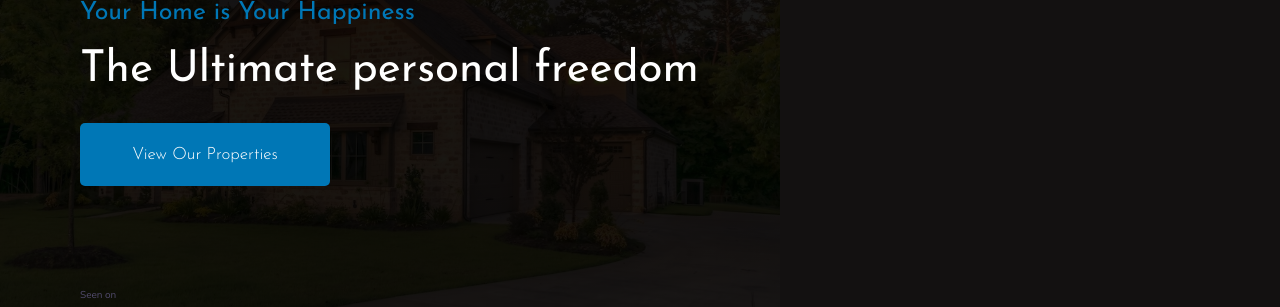
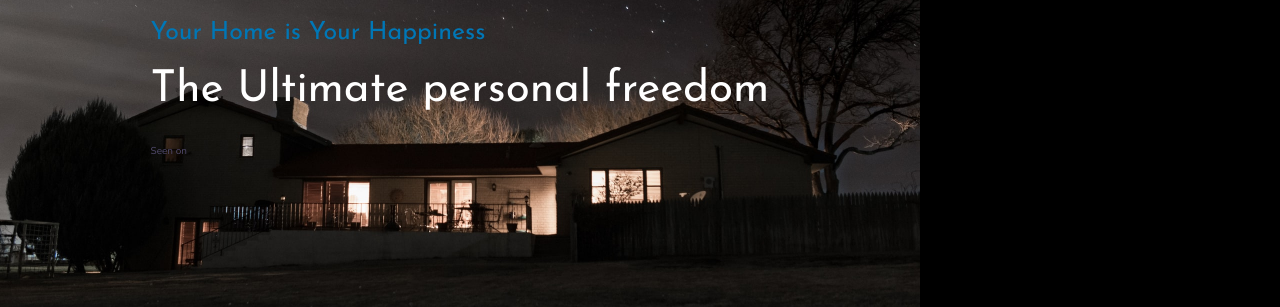
Before and after one commit to Ahmed-Roshdy-1/AR-Home, a website: page index.html in a window 1280 px wide. Shown: the part 212-519 px from the top of the page. Drawn offline with nearby package versions, Linux system fonts and the light colour scheme; a web font is replaced by a local one.

Commit message:
Header section

```diff
--- a/index.html
+++ b/index.html
@@ -18,7 +18,7 @@
       <img src="img/logo.png" alt="AR LOGO" class="header__logo" />
       <h3 class="header_3">Your Home is Your Happiness</h3>
       <h1 class="header_1">The Ultimate personal freedom</h1>
-      <buttom class="btn header__btn">View our properties</buttom>
+      <!-- <buttom class="btn header__btn">View our properties</buttom> -->
       <div class="header__seenon-text">Seen on</div>
       <div class="header__seenon-logo">
         <img src="img/logo-bbc.png" alt="log 1" />
--- a/sass/_base.scss
+++ b/sass/_base.scss
@@ -3,7 +3,7 @@ $color-primary: #0077b6;
 $color-primary-dark: #023e8a;
 
 $color-secondary: #000;
-$color-secondary-dark: rgb(19, 17, 17);
+$color-secondary-dark: #000;
 
 $color-grey-light-1: #ced4da;
 $color-grey-light-2: #aaa;
--- a/sass/_header.scss
+++ b/sass/_header.scss
@@ -1,14 +1,16 @@
 .header {
-  background-image: linear-gradient(rgba(#000, 0.9), rgba(#000, 0.9)), url(../img/hero.jpeg);
-  grid-column: full-start/col-start 6;
+  background-image: url(../img/hero.jpg);
+  grid-column: full-start/col-start 7;
   background-position: center;
   background-size: cover;
-  padding: 8rem;
+
+  padding: 7rem;
   padding-top: 4rem;
   display: grid;
   grid-template-rows: 1fr min-content 6rem 1fr;
   grid-template-columns: max-content;
-  gap: 1.5rem;
+  row-gap: 1.5rem;
+  justify-content: center;
 
   &__logo {
     height: 15rem;
@@ -18,8 +20,10 @@
     align-self: start;
     justify-self: start;
     width: 25rem;
+    height: 6rem;
     text-align: center;
     font-size: 1.7rem;
+    opacity: 0.5;
   }
 
   &__seenon-logo {
--- a/sass/_realtors.scss
+++ b/sass/_realtors.scss
@@ -1,4 +1,5 @@
 .realtors {
   background-color: $color-secondary-dark;
-  grid-column: col-start 6 / full-end;
+  grid-column: col-start 7 / full-end;
+  padding: 3rem;
 }
```
Also changed, not shown: css/style.css, img/hero.jpg (added).
